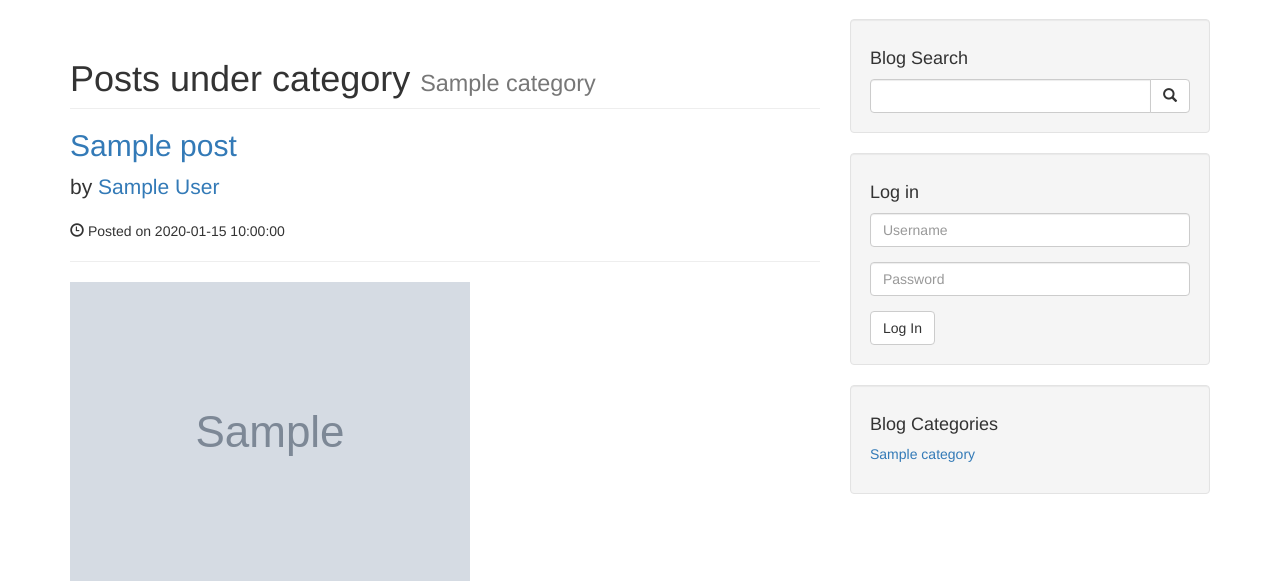
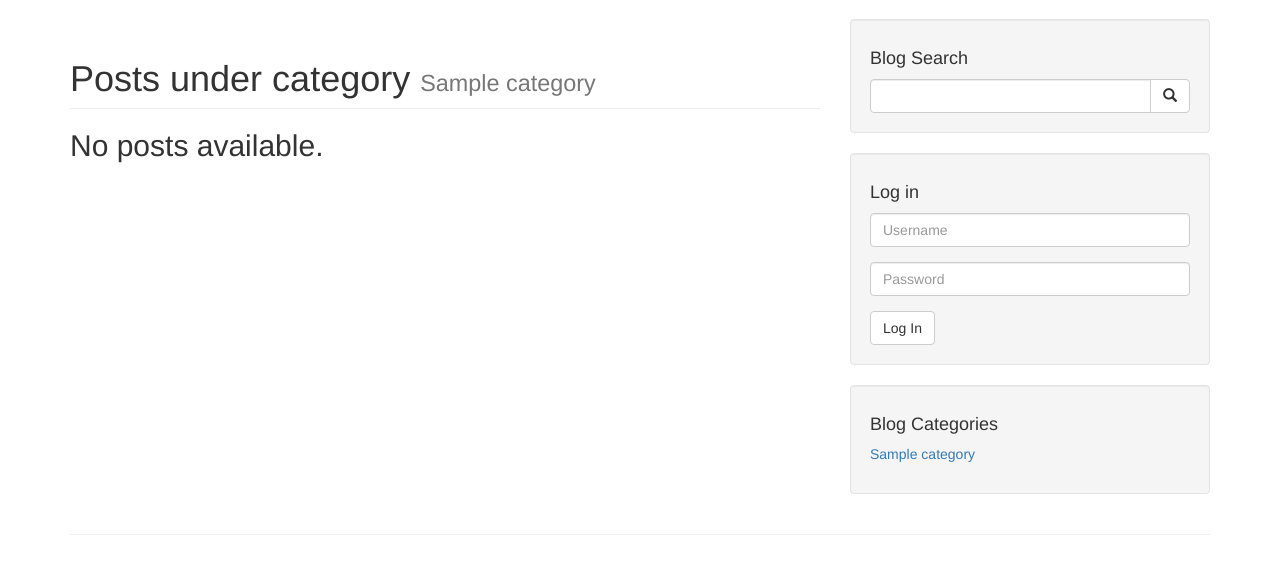
Before and after one commit to Gintasp/blog-cms, a PHP site: page /category.php?category=1 in a window 1280 px wide. Shown: the part 51-632 px from the top of the page. Run offline with PHP 8.4, Linux system fonts and the light colour scheme; tables that the repository leaves empty or names only in its code hold one stand-in row (values such as "Sample post"); grey boxes marked "Sample" are stand-in pictures.

Commit message:
Update the query.

```diff
--- a/category.php
+++ b/category.php
@@ -20,7 +20,11 @@ include 'inc/navigation.php';
             </h1>
 
             <?php
-            $query = mysqli_query($connection, "SELECT * FROM post WHERE category_id={$category_id} ORDER BY date DESC");
+            if (isset($_SESSION['role']) && $_SESSION['role'] === 'admin') {
+                $query = mysqli_query($connection, "SELECT * FROM post WHERE category_id=$category_id");
+            } else {
+                $query = mysqli_query($connection, "SELECT * FROM post WHERE category_id=$category_id AND status='published'");
+            }
             handle_query_error($query);
             if (mysqli_num_rows($query) < 1) {
                 ?>
```
